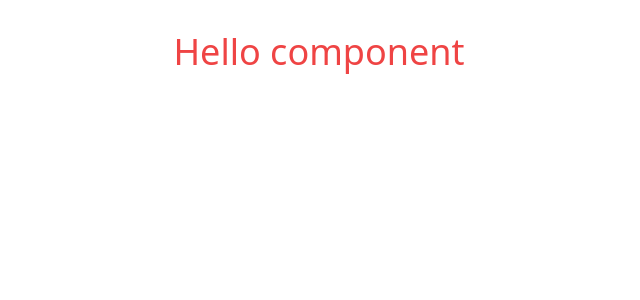
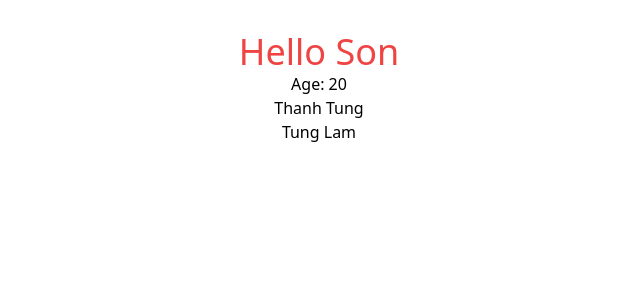
Before and after one commit to datlt2306/FPL-WEB209, a React (Vite) app: page / in a window 1280 px wide. Shown: the top 300 px of the page, without its empty margins (321-961 px from the left). Built offline with nearby package versions, Linux system fonts and the light colour scheme.

Commit message:
Buổi 1: component update

```diff
--- a/src/components/Hello/index.tsx
+++ b/src/components/Hello/index.tsx
@@ -9,10 +9,16 @@ type HelloProps = {
     };
 };
 
-const Hello = (props: HelloProps) => {
+const Hello = ({ name, age, info }: HelloProps) => {
     return (
         <div>
-            <h2 className={styles["main-title"]}>Hello component</h2>
+            <h2 className={styles["main-title"]}>Hello {name}</h2>
+            <p>Age: {age}</p>
+            <ul>
+                {info?.children?.map((child) => (
+                    <li key={child.id}>{child.name}</li>
+                ))}
+            </ul>
         </div>
     );
 };
```
